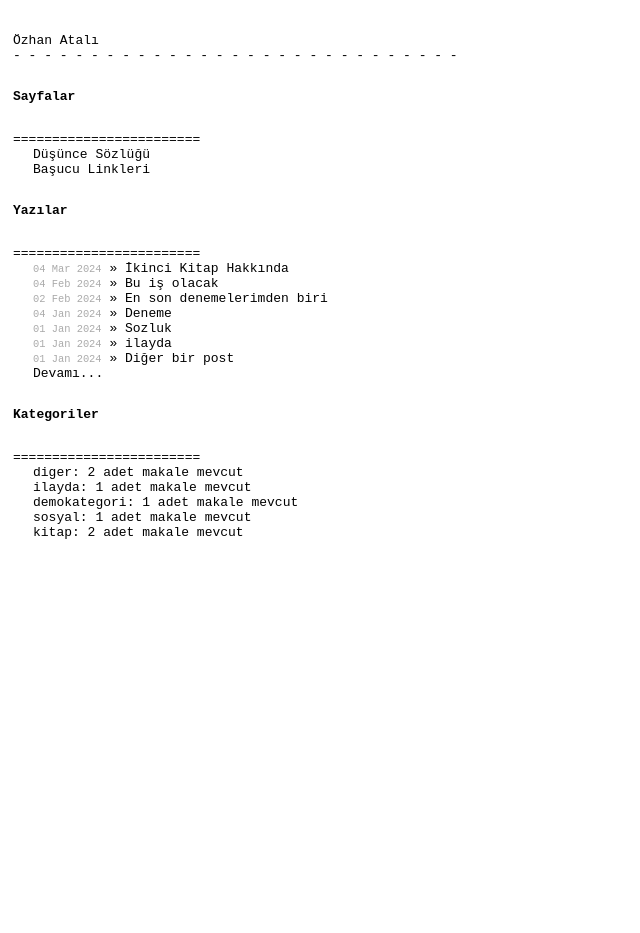
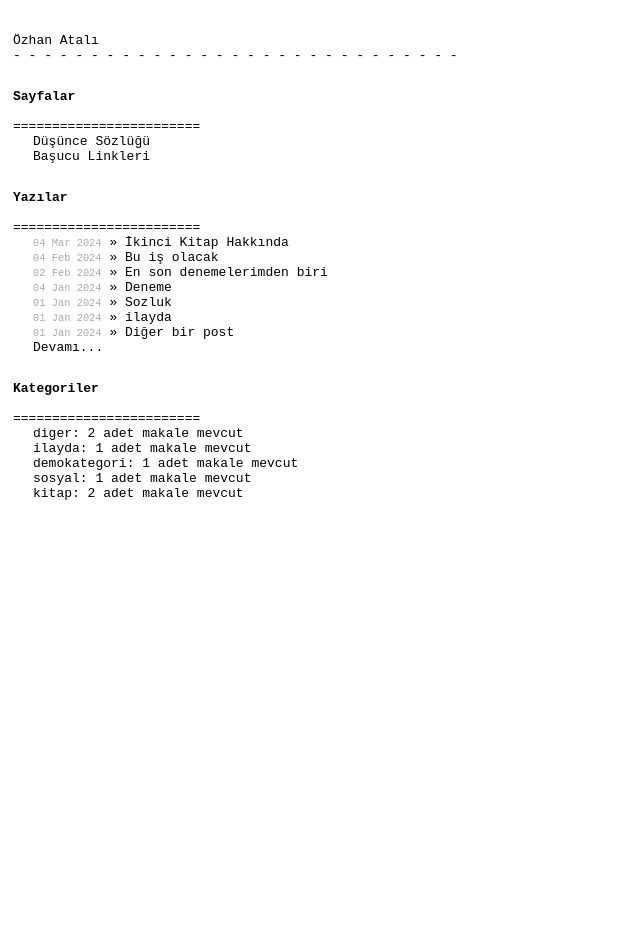
Before and after one commit to ozhanatali/ozhanatali.github.io, a Jekyll site: the page built from index.html, in a window 1280 px wide. Shown: the whole page, without its empty margins (0-640 px from the left). Built offline with Jekyll 4.4.1, drawn with Linux system fonts in a browser that asks for light colours.

Commit message:
Update screen.css

```diff
--- a/css/screen.css
+++ b/css/screen.css
@@ -26,7 +26,7 @@
 }
 
 h1 {
-  margin-bottom: 1em;
+  margin-bottom: 0em;
   margin-top: 2em;
   text-decoration: none;
 }
@@ -42,7 +42,7 @@
 
 a:hover {
   color: black;
-  text-decoration:none;
+  text-decoration:underline;
 }
 
 a:visited {
```
